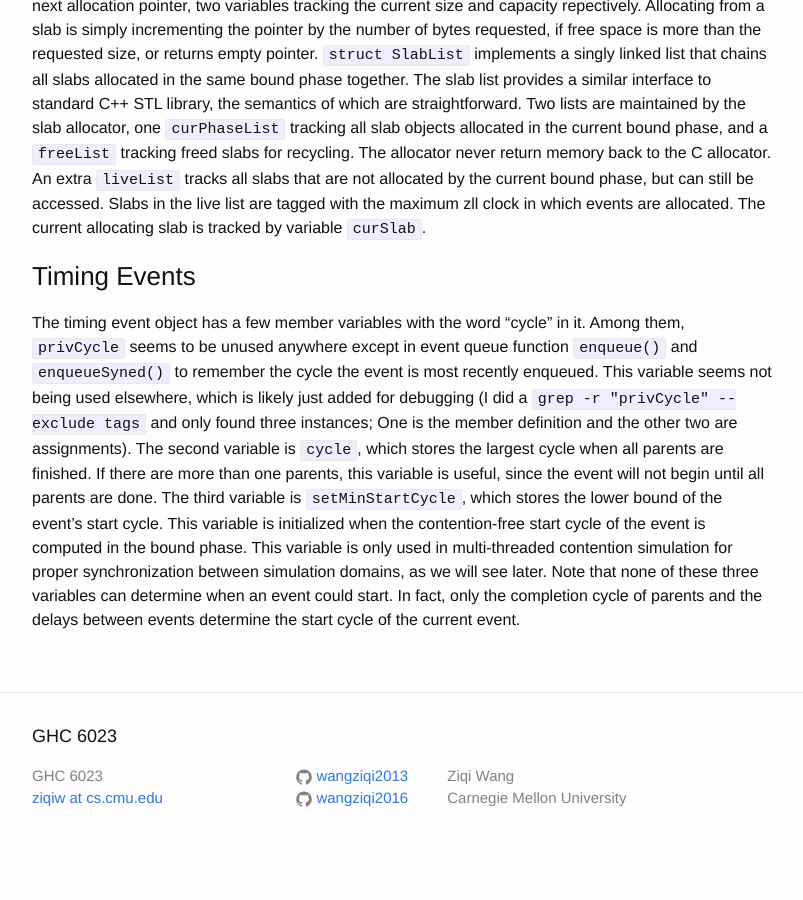
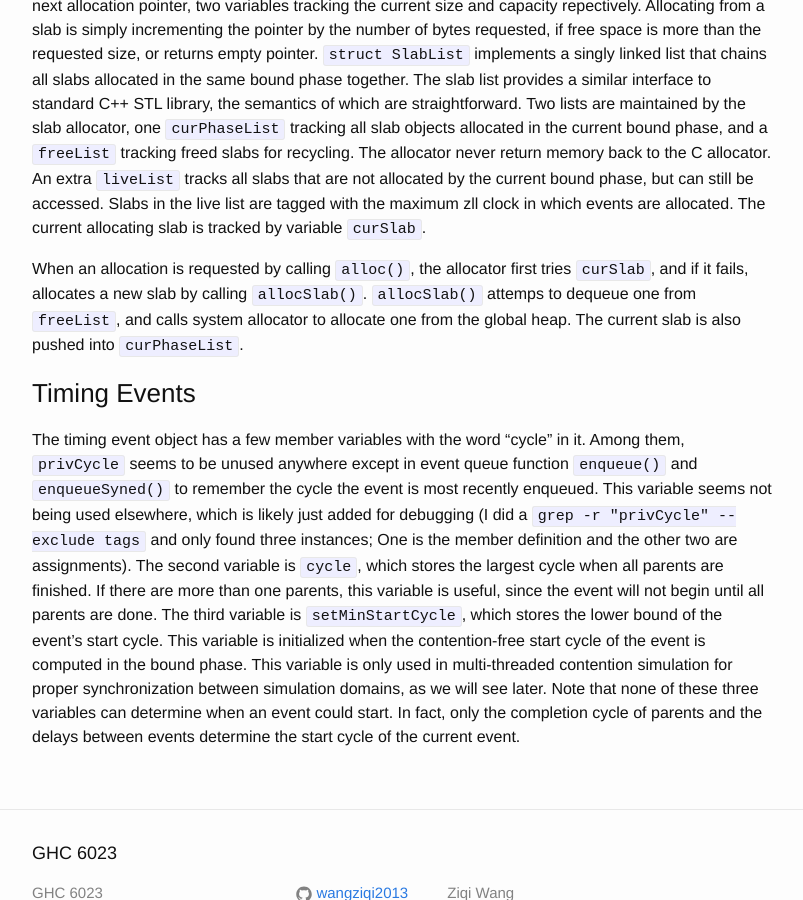
Before and after one commit to wangziqi2013/wangziqi2013.github.io, a Jekyll site: the page built from _posts/2019-01-22-understand-zsim-contention-sim.markdown, in a window 1280 px wide and 900 px high, scrolled down 3872 px. Shown: the whole window, without its empty margins (238-1041 px from the left). Built offline with Jekyll 4.4.1, drawn with Linux system fonts in a browser that asks for light colours; before the commit the page ends 4742 px from its top, so only the background shows below that.

Commit message:
Adding alloc

```diff
--- a/_posts/2019-01-22-understand-zsim-contention-sim.markdown
+++ b/_posts/2019-01-22-understand-zsim-contention-sim.markdown
@@ -148,7 +148,9 @@ and a `freeList` tracking freed slabs for recycling. The allocator never return
 live list are tagged with the maximum zll clock in which events are allocated. The current allocating slab is tracked
 by variable `curSlab`.
 
-
+When an allocation is requested by calling `alloc()`, the allocator first tries `curSlab`, and if it fails, allocates
+a new slab by calling `allocSlab()`. `allocSlab()` attemps to dequeue one from `freeList`, and calls system allocator
+to allocate one from the global heap. The current slab is also pushed into `curPhaseList`.
 
 ### Timing Events
 
```
